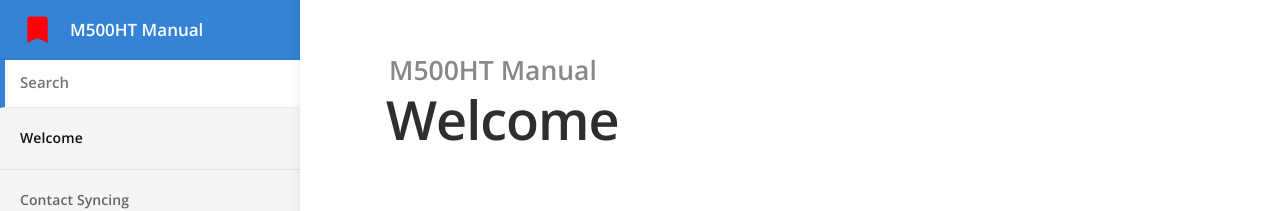
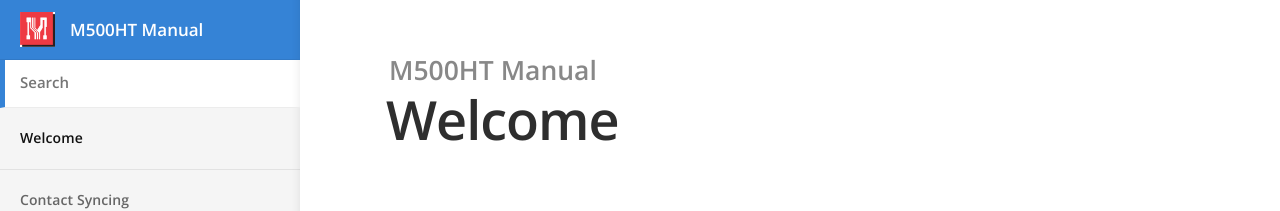
Before and after one commit to lte0609/ht_kr, a Jekyll site: the page built from index.md, in a window 1280 px wide. Shown: the top 211 px of the page. Built offline with Jekyll 4.4.1, drawn with Linux system fonts in a browser that asks for light colours.

Commit message:
Update default.html

```diff
--- a/_layouts/default.html
+++ b/_layouts/default.html
@@ -12,7 +12,7 @@
 		<link rel="stylesheet" href="{{ site.baseurl }}/css/main.css">
 		<link rel="apple-touch-icon" href="{{ site.baseurl }}/apple-touch-icon.png">
 		<link rel="icon" type="image/png" href="{{ site.baseurl }}/touch-icon.png" sizes="192x192">
-		<link rel="icon" type="image/png" href="{{ site.baseurl }}/images/favicon.ico">
+		<link rel="icon" type="image/ico" href="{{ site.baseurl }}/images/favicon.ico">
 
 		{% if jekyll.environment == 'production' and site.google_analytics_key != '' %}
 			<script>
@@ -27,7 +27,7 @@
 	<body>
 		<header>
 			<h1>
-				<a href="{{ site.baseurl }}/"><img src="{{ site.baseurl }}/images/emblem.svg" width="40" height="40" alt="{{ site.title }} logo"></a>
+				<a href="{{ site.baseurl }}/"><img src="{{ site.baseurl }}/images/logo240.png" width="40" height="40" alt="{{ site.title }} logo"></a>
 				{{ site.title }}
 				<button type="button" class="open-nav" id="open-nav"></button>
 			</h1>
```
